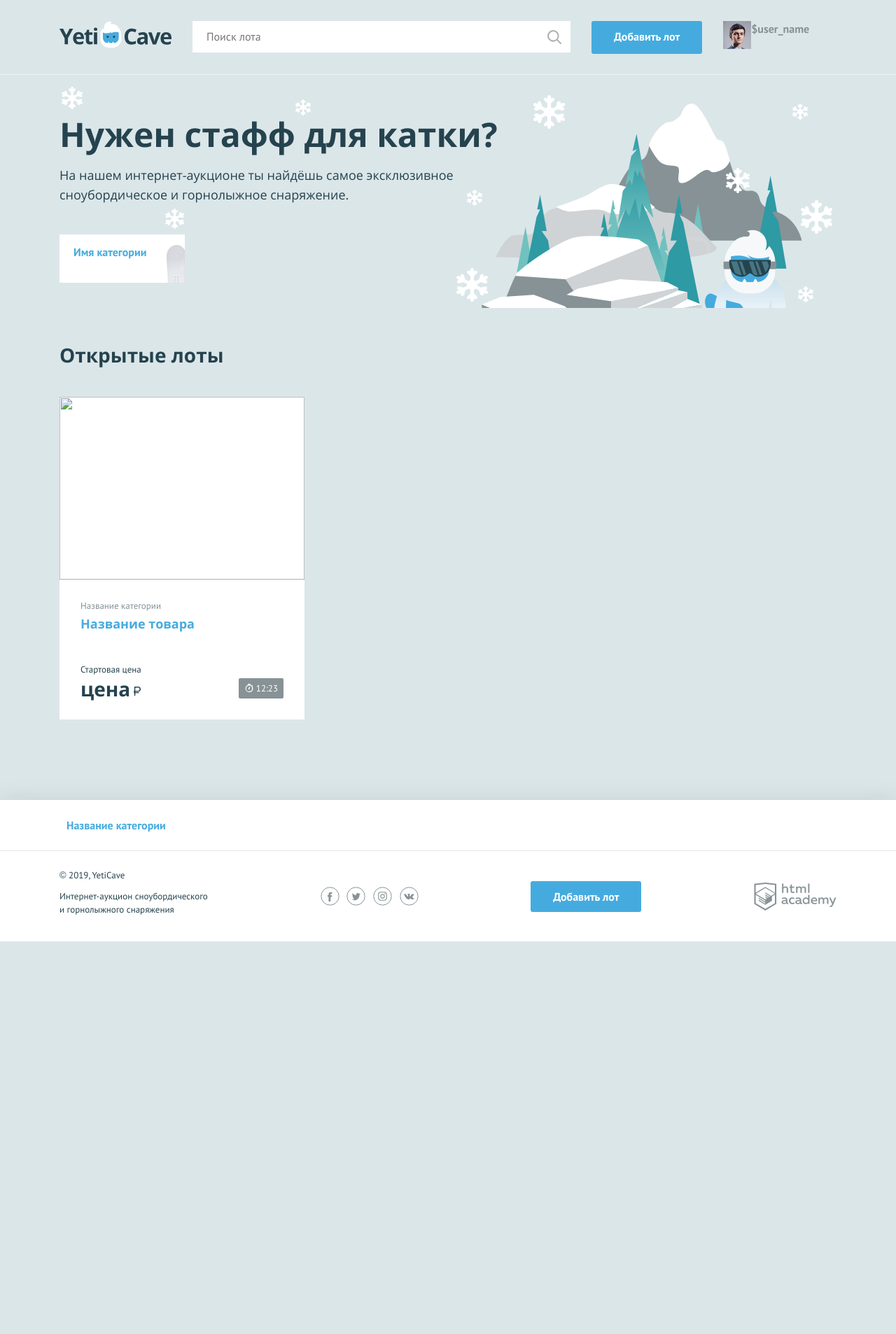
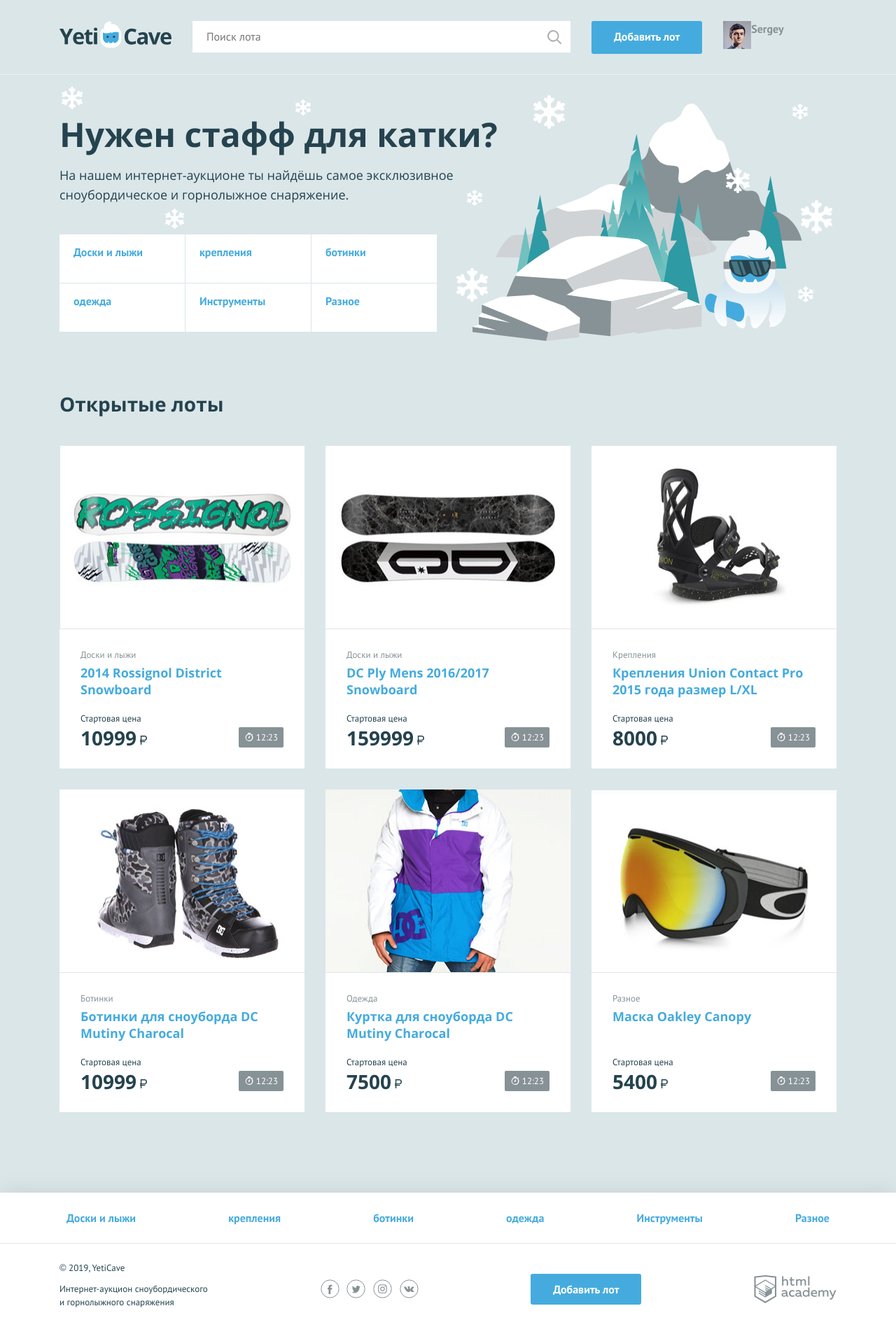
Before and after one commit to Sergey-by-ser/yeticave4, a PHP site: page / in a window 1280 px wide. Shown: the whole page at 70% size. Before the commit the page ends 1345 px from the top, so only its background shows below. Run offline with PHP 8.4, Linux system fonts and the light colour scheme.

Commit message:
work_with_massive

```diff
--- a/index.php
+++ b/index.php
@@ -1,7 +1,59 @@
 <?php
 $is_auth = rand(0, 1);
 
-$user_name = 'sergey'; // укажите здесь ваше имя
+$user_name = 'Sergey'; // укажите здесь ваше имя
+
+$categories_list = [
+    'board' => 'Доски и лыжи',
+    'fastenings' => 'крепления',
+    'boots' => 'ботинки',
+    'clothing' => 'одежда',
+    'tools' => 'Инструменты',
+    'other' => 'Разное',
+];
+
+$data_list = [
+    [
+        'name'=>'2014 Rossignol District Snowboard',
+        'categories'=>'Доски и лыжи',
+        'price'=>'10999',
+        'url'=>'img/lot-1.jpg',
+    ],
+
+    [
+        'name'=>'DC Ply Mens 2016/2017 Snowboard',
+        'categories'=>'Доски и лыжи',
+        'price'=>'159999',
+        'url'=>'img/lot-2.jpg',
+    ],
+    [
+        'name'=>'Крепления Union Contact Pro 2015 года размер L/XL',
+        'categories'=>'Крепления',
+        'price'=>'8000',
+        'url'=>'img/lot-3.jpg',
+    ],
+    [
+        'name'=>'Ботинки для сноуборда DC Mutiny Charocal',
+        'categories'=>'Ботинки',
+        'price'=>'10999',
+        'url'=>'img/lot-4.jpg',
+    ],
+
+    [
+        'name'=>'Куртка для сноуборда DC Mutiny Charocal',
+        'categories'=>'Одежда',
+        'price'=>'7500',
+        'url'=>'img/lot-5.jpg',
+    ],
+
+    [
+        'name'=>'Маска Oakley Canopy',
+        'categories'=>'Разное',
+        'price'=>'5400',
+        'url'=>'img/lot-6.jpg',
+    ]
+
+];
 ?>
 <!DOCTYPE html>
 <html lang="ru">
@@ -33,7 +85,7 @@
                 <img src="img/user.jpg" width="40" height="40" alt="Пользователь">
             </div>
             <div class="user-menu__logged">
-                <p>$user_name</p>
+                <p><?php echo($user_name);?></p>
             </div>
             <?php else:?>
                 <ul class="user-menu__list">
@@ -44,7 +96,7 @@
                         <a href="#">Вход</a>
                     </li>
                 </ul>
-        <!-- здесь должен быть PHP код для показа меню и данных пользователя -->
+
             <?php endif;?>
         </nav>
     </div>
@@ -55,10 +107,12 @@
         <h2 class="promo__title">Нужен стафф для катки?</h2>
         <p class="promo__text">На нашем интернет-аукционе ты найдёшь самое эксклюзивное сноубордическое и горнолыжное снаряжение.</p>
         <ul class="promo__list">
+            <?php foreach ($categories_list as $a => $value): ?>
             <!--заполните этот список из массива категорий-->
-            <li class="promo__item promo__item--boards">
-                <a class="promo__link" href="pages/all-lots.html">Имя категории</a>
+            <li class="promo__item " <?php $a?>>
+                <a class="promo__link" href="pages/all-lots.html"><?php echo($value);?></a>
             </li>
+            <?php endforeach;?>
         </ul>
     </section>
     <section class="lots">
@@ -67,17 +121,18 @@
         </div>
         <ul class="lots__list">
             <!--заполните этот список из массива с товарами-->
+            <?php foreach ($data_list as $value):?>
             <li class="lots__item lot">
                 <div class="lot__image">
-                    <img src="" width="350" height="260" alt="">
+                    <img src="<?=$value['url']?>" width="350" height="260" alt="">
                 </div>
                 <div class="lot__info">
-                    <span class="lot__category">Название категории</span>
-                    <h3 class="lot__title"><a class="text-link" href="pages/lot.html">Название товара</a></h3>
+                    <span class="lot__category"><?=$value['categories']?></span>
+                    <h3 class="lot__title"><a class="text-link" href="pages/lot.html"><?=$value['name']?></a></h3>
                     <div class="lot__state">
                         <div class="lot__rate">
                             <span class="lot__amount">Стартовая цена</span>
-                            <span class="lot__cost">цена<b class="rub">р</b></span>
+                            <span class="lot__cost"><?=$value['price']?><b class="rub">р</b></span>
                         </div>
                         <div class="lot__timer timer">
                             12:23
@@ -85,6 +140,7 @@
                     </div>
                 </div>
             </li>
+            <?php endforeach;?>
         </ul>
     </section>
 </main>
@@ -94,9 +150,11 @@
     <nav class="nav">
         <ul class="nav__list container">
             <!--заполните этот список из массива категорий-->
+            <?php foreach ($categories_list as $value):?>
             <li class="nav__item">
-                <a href="pages/all-lots.html">Название категории</a>
+                <a href="pages/all-lots.html"><?=$value?></a>
             </li>
+            <?php endforeach;?>
         </ul>
     </nav>
     <div class="main-footer__bottom container">
```
